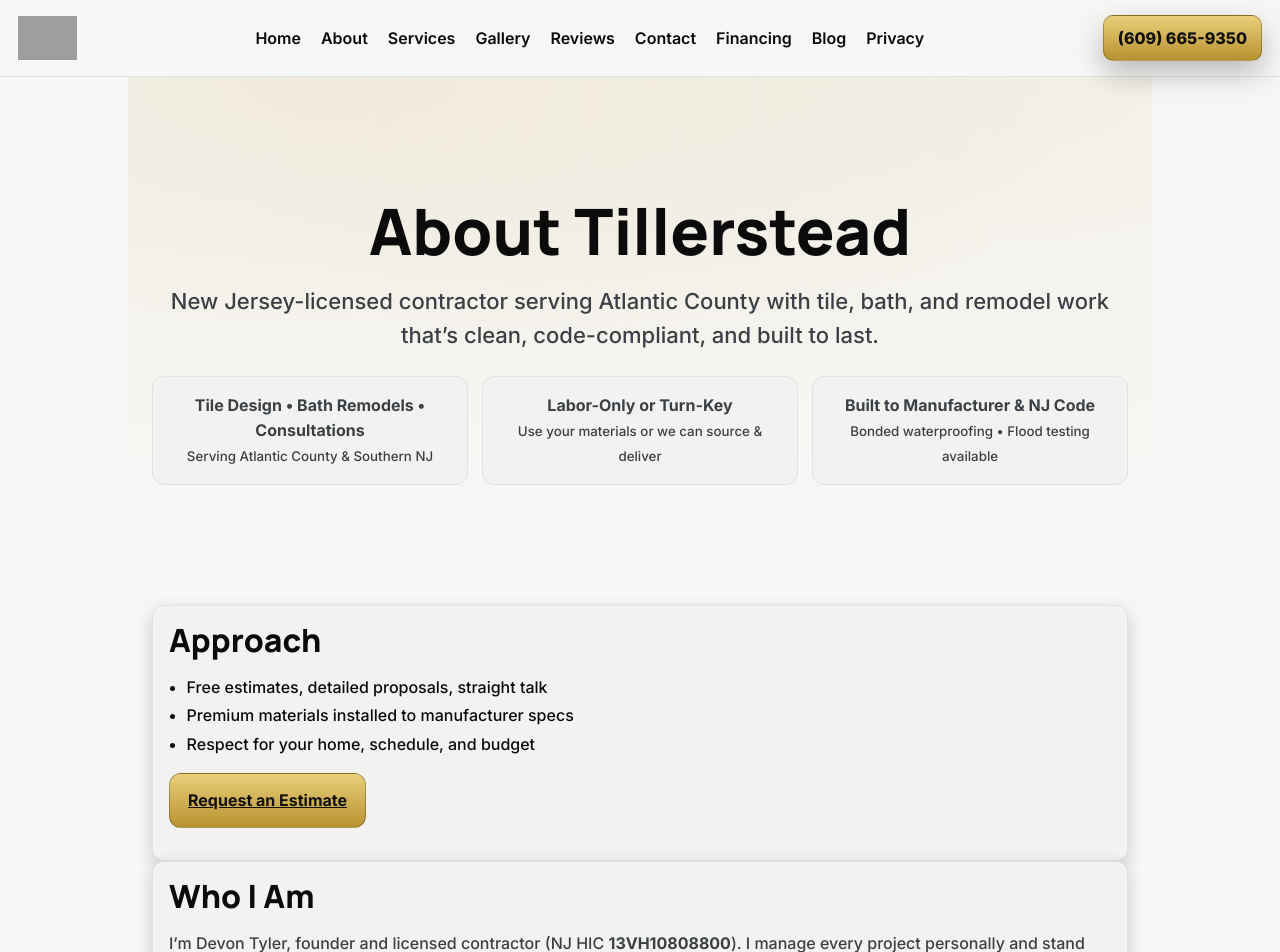
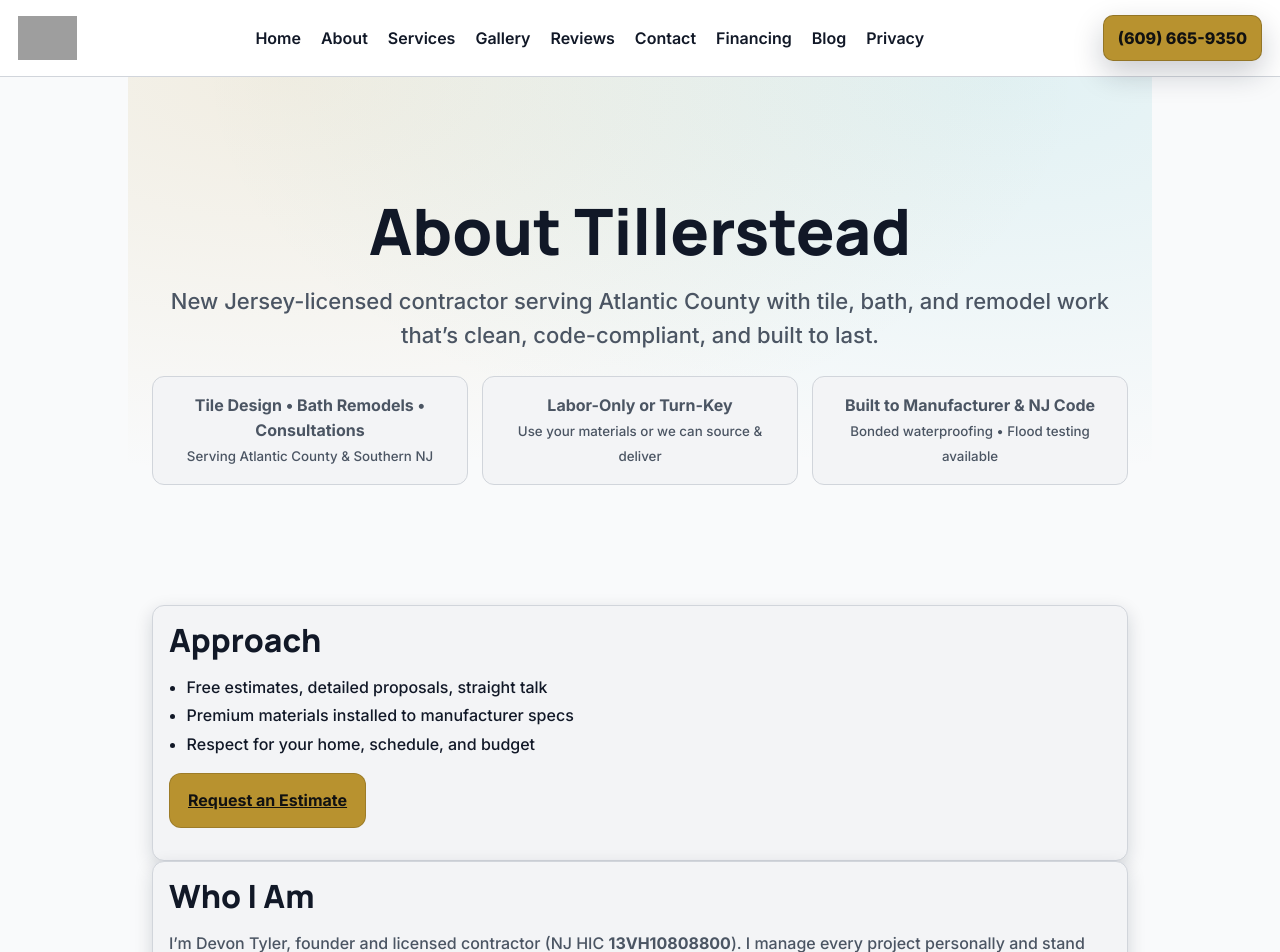
Before and after one commit to XTX33/Tillerstead-site, a Jekyll site: the page built from about.html, in a window 1280 px wide and 1400 px high. Shown: the top 952 px of the window. Built offline with Jekyll 4.4.1, drawn with Linux system fonts in a browser that asks for light colours; grey boxes are pictures that could not be loaded.

Commit message:
Update style.css

```diff
--- a/assets/css/style.css
+++ b/assets/css/style.css
@@ -1,48 +1,51 @@
 /* =========================================================
-   Tillerstead — 2025 Global Theme (Full, Modernized)
+   Tillerstead — 2025 Global Theme (Single Light Theme)
    Colorway: Charcoal • Brass • Emerald
    Fonts: Inter (body), Manrope (UI/heads), IBM Plex Mono (code/nums)
-   Supports: Dark/Light via system + html.light toggle
    ========================================================= */
 
 /* -------------------------
    0) Accessibility Baseline
    ------------------------- */
 @media (prefers-reduced-motion: reduce){
-  *{animation:none !important; transition:none !important; scroll-behavior:auto !important;}
+  *{
+    animation:none !important;
+    transition:none !important;
+    scroll-behavior:auto !important;
+  }
 }
 
 *{box-sizing:border-box}
 html,body{margin:0;padding:0}
 
 /* -------------------------
-   1) Design Tokens
+   1) Design Tokens (Light Theme Only)
    ------------------------- */
 :root{
   /* Brand core */
-  --brand-ink:        #0A0C0E; /* near-black */
-  --brand-stone:      #121417; /* app bg (dark) */
-  --brand-paper:      #F7F7F5; /* app bg (light) */
-  --brand-brass:      #C1A15B; /* primary accent */
+  --brand-ink:        #111827; /* dark charcoal */
+  --brand-stone:      #E5E7EB; /* light gray */
+  --brand-paper:      #F9FAFB; /* main page background */
+  --brand-brass:      #B8922F; /* primary accent */
   --brand-emerald:    #0FA3B1; /* secondary accent */
 
-  /* Semantic (dark default) */
-  --bg:               var(--brand-stone);
-  --surface:          #161A1E;
-  --surface-2:        #1D232A;
-  --text:             #E8EAED;
-  --text-muted:       #B6BCC3;
-  --border:           #2A3139;
+  /* Single light theme */
+  --bg:               var(--brand-paper);
+  --surface:          #FFFFFF;
+  --surface-2:        #F3F4F6;
+  --text:             #111827;
+  --text-muted:       #4B5563;
+  --border:           #D1D5DB;
   --primary:          var(--brand-brass);
-  --primary-contrast: #0B0B0B;
+  --primary-contrast: #111111;
   --accent:           var(--brand-emerald);
-  --accent-contrast:  #061012;
-  --focus:            #7CC7D0; /* focus ring tint (teal) */
+  --accent-contrast:  #041214;
+  --focus:            #0FA3B1; /* focus ring */
 
   /* Elevation / Effects */
   --radius:           12px;
-  --shadow-sm:        0 6px 18px rgba(0,0,0,.18);
-  --shadow:           0 12px 30px rgba(0,0,0,.25);
+  --shadow-sm:        0 6px 18px rgba(15,23,42,.16);
+  --shadow:           0 12px 30px rgba(15,23,42,.22);
 
   /* Layout */
   --max:              64rem;  /* ~1024px */
@@ -68,28 +71,6 @@
   --appbar-h: 60px;
 }
 
-/* Light theme (via html.light) */
-html.light{
-  --bg:               var(--brand-paper);
-  --surface:          #FFFFFF;
-  --surface-2:        #F2F2F0;
-  --text:             #0B0B0B;
-  --text-muted:       #3B4046;
-  --border:           #DFE3E6;
-  --primary:          #B8922F; /* slightly deeper brass for light */
-  --primary-contrast: #111111;
-  --accent:           #108D99; /* slightly deeper emerald for contrast on light */
-  --accent-contrast:  #041214;
-  --focus:            #0FA3B1;
-}
-
-/* Respect system preference by default (your JS toggles html.light as needed) */
-@media (prefers-color-scheme: light){
-  :root:not(.force-dark){
-    /* no-op; using html.light toggle instead to avoid double overrides */
-  }
-}
-
 /* -------------------------
    2) Base / Typography
    ------------------------- */
@@ -100,7 +81,10 @@
   -webkit-font-smoothing:antialiased;
   text-rendering:optimizeLegibility;
 }
-body{ background:var(--bg); color:var(--text); }
+body{
+  background:var(--bg);
+  color:var(--text);
+}
 
 img{display:block; max-width:100%; height:auto}
 a{color:inherit; text-decoration:none}
@@ -108,11 +92,23 @@
 :focus-visible{outline:3px solid var(--focus); outline-offset:2px}
 code,kbd,pre,samp{font-family:var(--font-mono)}
 
-h1{font:800 var(--fs-1)/1.05 var(--font-ui); margin:0 0 var(--s-5)}
-h2{font:800 var(--fs-2)/1.15 var(--font-ui); margin:0 0 var(--s-4)}
-h3{font:700 var(--fs-3)/1.25 var(--font-ui); margin:0 0 var(--s-3)}
+h1{
+  font:800 var(--fs-1)/1.05 var(--font-ui);
+  margin:0 0 var(--s-5);
+}
+h2{
+  font:800 var(--fs-2)/1.15 var(--font-ui);
+  margin:0 0 var(--s-4);
+}
+h3{
+  font:700 var(--fs-3)/1.25 var(--font-ui);
+  margin:0 0 var(--s-3);
+}
 p{margin:0 0 var(--s-4)}
-.lead{font-size:clamp(18px,3vw,22px); color:var(--text-muted)}
+.lead{
+  font-size:clamp(18px,3vw,22px);
+  color:var(--text-muted);
+}
 
 /* Prose (long-form) */
 .prose p{color:var(--text)}
@@ -126,8 +122,16 @@
 .section{padding-block:48px; border-top:1px solid var(--border)}
 .unstyled{list-style:none; margin:0; padding:0}
 .sr-only{position:absolute;width:1px;height:1px;overflow:hidden;clip:rect(0,0,0,0);white-space:nowrap}
-.skip-link{position:absolute;left:-9999px;top:auto;width:1px;height:1px;overflow:hidden}
-.skip-link:focus{position:static;width:auto;height:auto;padding:.5rem 1rem;background:var(--accent);color:#111;border-radius:8px}
+.skip-link{
+  position:absolute;left:-9999px;top:auto;width:1px;height:1px;overflow:hidden;
+}
+.skip-link:focus{
+  position:static;width:auto;height:auto;
+  padding:.5rem 1rem;
+  background:var(--accent);
+  color:#111;
+  border-radius:8px;
+}
 
 /* -------------------------
    3) Header / App Bar / Nav
@@ -136,13 +140,20 @@
   position:sticky; top:0; z-index:1000;
   display:flex; align-items:center; justify-content:space-between; gap:16px;
   padding:12px 18px;
-  background:var(--bg); /* solid (fixes half-transparent issues) */
+  background:var(--surface);
   border-bottom:1px solid var(--border);
 }
 
-.brand{display:flex; align-items:center; gap:10px; color:inherit; text-decoration:none}
-.brand img{height:44px; width:auto; display:block}
-@media (max-width:440px){ .brand img{height:38px} }
+.brand{
+  display:flex; align-items:center; gap:10px;
+  color:inherit; text-decoration:none;
+}
+.brand img{
+  height:44px; width:auto; display:block;
+}
+@media (max-width:440px){
+  .brand img{height:38px}
+}
 
 .nav-toggle{
   background:none; border:none; cursor:pointer;
@@ -157,14 +168,21 @@
 .hamburger::after{top:6px; position:relative}
 
 .site-nav ul{list-style:none; margin:0; padding:0}
-.site-nav a{display:block; padding:.85rem 0; font-weight:600; color:var(--text)}
+.site-nav a{
+  display:block; padding:.85rem 0;
+  font-weight:600; color:var(--text);
+}
 .site-nav a:hover{color:var(--primary)}
 
 /* Desktop nav */
 @media (min-width:821px){
   .nav-toggle{display:none}
-  .site-nav{display:flex; align-items:center; gap:1.25rem}
-  .site-nav ul{display:flex; align-items:center; gap:1.25rem}
+  .site-nav{
+    display:flex; align-items:center; gap:1.25rem;
+  }
+  .site-nav ul{
+    display:flex; align-items:center; gap:1.25rem;
+  }
 }
 
 /* Mobile nav (slide-down) */
@@ -179,7 +197,9 @@
     padding:.75rem 1rem 1.25rem; z-index:999;
     max-height: calc(100vh - var(--appbar-h)); overflow:auto;
   }
-  .site-nav.open{ transform:none; opacity:1; pointer-events:auto }
+  .site-nav.open{
+    transform:none; opacity:1; pointer-events:auto;
+  }
   .site-nav ul{display:grid; gap:.35rem}
   .site-nav .btn{display:block; text-align:center; margin-top:.3rem}
 }
@@ -198,13 +218,24 @@
   border:1px solid var(--border);
   transition: transform .15s ease, background .2s ease, border-color .2s ease, box-shadow .2s ease;
 }
-.btn:hover{ transform:translateY(-1px); box-shadow:var(--shadow-sm) }
+.btn:hover{
+  transform:translateY(-1px);
+  box-shadow:var(--shadow-sm);
+  background:#F9FAFB;
+}
 
+/* Primary solid button */
 .btn-accent{
-  background:linear-gradient(#E8CF7A,var(--primary));
+  background:var(--primary);
   color:var(--primary-contrast) !important;
-  border:1px solid rgba(0,0,0,.25);
+  border:1px solid rgba(0,0,0,.15);
 }
+.btn-accent:hover{
+  background:#A07F22;
+  text-decoration:none;
+}
+
+/* Ghost variant */
 .btn.ghost{
   background:var(--surface-2);
   color:var(--text);
@@ -214,10 +245,14 @@
 /* Call to action (header) */
 .call-btn{
   display:inline-block; padding:10px 14px; border-radius:10px; font-weight:800;
-  background:linear-gradient(#E8CF7A,var(--primary)); color:var(--primary-contrast);
-  border:1px solid rgba(0,0,0,.25); text-decoration:none; box-shadow:var(--shadow);
+  background:var(--primary); color:var(--primary-contrast);
+  border:1px solid rgba(0,0,0,.2); text-decoration:none; box-shadow:var(--shadow);
 }
-.call-btn:hover{text-decoration:none; transform:translateY(-1px)}
+.call-btn:hover{
+  text-decoration:none;
+  transform:translateY(-1px);
+  background:#A07F22;
+}
 
 /* -------------------------
    5) Hero / About / Cards
@@ -226,24 +261,34 @@
   padding-block: clamp(60px, 10vw, 120px);
   text-align: center;
   background:
-    radial-gradient(800px 400px at 15% 0%, color-mix(in oklab, var(--primary) 12%, transparent), transparent),
-    radial-gradient(800px 400px at 85% 0%, color-mix(in oklab, var(--primary) 8%, transparent), transparent);
+    radial-gradient(800px 400px at 15% 0%, rgba(184,146,47,0.12), transparent),
+    radial-gradient(800px 400px at 85% 0%, rgba(15,163,177,0.10), transparent);
 }
+
 .kpis{
   margin-top: var(--s-6);
   display:grid; gap:14px;
   grid-template-columns:repeat(auto-fit, minmax(240px,1fr));
 }
 .kpis .kpi{
-  padding:16px; border:1px solid var(--border);
-  background:var(--surface-2); border-radius:var(--radius);
-  color:var(--text-muted)
+  padding:16px;
+  border:1px solid var(--border);
+  background:var(--surface-2);
+  border-radius:var(--radius);
+  color:var(--text-muted);
 }
 
-.cards{display:grid;grid-template-columns:repeat(auto-fit,minmax(240px,1fr));gap:14px}
+.cards{
+  display:grid;
+  grid-template-columns:repeat(auto-fit,minmax(240px,1fr));
+  gap:14px;
+}
 .card{
-  border:1px solid var(--border); background:var(--surface-2);
-  border-radius:var(--radius); padding:16px; box-shadow:var(--shadow-sm)
+  border:1px solid var(--border);
+  background:var(--surface-2);
+  border-radius:var(--radius);
+  padding:16px;
+  box-shadow:var(--shadow-sm);
 }
 .card p{color:var(--text-muted)}
 
@@ -252,35 +297,60 @@
   display:grid; gap:12px;
   grid-template-columns: repeat(auto-fit, minmax(220px, 1fr));
 }
-.proofgrid figure{margin:0; background:var(--surface); border:1px solid var(--border); border-radius:var(--radius); overflow:hidden}
+.proofgrid figure{
+  margin:0;
+  background:var(--surface);
+  border:1px solid var(--border);
+  border-radius:var(--radius);
+  overflow:hidden;
+}
 .proofgrid img{width:100%; height:auto; display:block}
-.proofgrid figcaption{padding:.65rem .75rem; color:var(--text-muted)}
+.proofgrid figcaption{
+  padding:.65rem .75rem;
+  color:var(--text-muted);
+}
 
 /* -------------------------
    6) FAQ
    ------------------------- */
 .faqs details{
-  background:var(--surface-2);
+  background:var(--surface);
   border:1px solid var(--border);
   border-radius:var(--radius);
   padding:.85rem 1rem;
 }
 .faqs details + details{margin-top:.6rem}
-.faqs summary{cursor:pointer; font-weight:700}
+.faqs summary{
+  cursor:pointer;
+  font-weight:700;
+}
 .faqs p{color:var(--text-muted)}
 
 /* -------------------------
    7) Forms
    ------------------------- */
-.contact-form{display:grid;gap:1rem;margin:1.5rem 0}
-.contact-form .grid{display:grid;grid-template-columns:repeat(auto-fit,minmax(220px,1fr));gap:1rem}
+.contact-form{
+  display:grid;
+  gap:1rem;
+  margin:1.5rem 0;
+}
+.contact-form .grid{
+  display:grid;
+  grid-template-columns:repeat(auto-fit,minmax(220px,1fr));
+  gap:1rem;
+}
 label{display:grid;gap:.4rem}
 input,textarea,select{
-  width:100%; padding:.85rem .9rem; border-radius:10px;
-  border:1px solid var(--border); background:var(--surface); color:var(--text);
+  width:100%; padding:.85rem .9rem;
+  border-radius:10px;
+  border:1px solid var(--border);
+  background:var(--surface);
+  color:var(--text);
 }
 textarea{min-height:140px;resize:vertical}
-input::placeholder,textarea::placeholder{color:color-mix(in oklab, var(--text) 55%, transparent)}
+input::placeholder,textarea::placeholder{
+  color:rgba(75,85,99,.75);
+}
 
 /* -------------------------
    8) Footer
@@ -288,13 +358,28 @@
 .site-footer{
   border-top:1px solid var(--border);
   padding-block: 3rem;
-  background: color-mix(in oklab, var(--bg) 92%, black 8%);
+  background:#F3F4F6; /* light footer so logo stays visible */
   margin-top: var(--s-8);
   color: var(--text);
 }
-.site-footer a{ color: var(--primary); text-decoration: none }
+.site-footer a{
+  color: var(--primary);
+  text-decoration: none;
+}
 .site-footer a:hover{ text-decoration: underline }
-.footer-logo img{ filter:none; opacity:1 }
+
+.site-footer .container {
+  display: flex;
+  flex-direction: column;
+  align-items: center;
+  text-align: center;
+}
+.footer-logo img{
+  max-width: 300px;
+  height: auto;
+  filter:none;
+  opacity:1;
+}
 
 /* -------------------------
    9) Utilities
@@ -316,21 +401,21 @@
 
 /* -------------------------
    11) Icon/Favicon Cache Bust Overrides
-   (Helps kill the old half-circle)
+   (Keeps killing the old half-circle icon)
    ------------------------- */
 @layer reset-icons {
   :root {
     --site-favicon: url("/favicon.ico?v=3");
     --site-apple-touch: url("/apple-touch-icon.png?v=3");
-    --site-mask-icon: url("/assets/img/Logo-light.png?v=3");
+    --site-mask-icon: url("/assets/img/Logo-dark.png?v=3");
   }
 }
 link[rel="mask-icon"],
 link[rel="icon"],
 link[rel="shortcut icon"],
-link[rel="apple-touch-icon"] { content: var(--site-favicon); }
-
-:root{ color-scheme: dark light }
+link[rel="apple-touch-icon"] {
+  content: var(--site-favicon);
+}
 
 /* Optional Safari pinned-tab treatment */
 @supports (-webkit-mask-image: var(--site-mask-icon)) {
@@ -341,10 +426,3 @@
     background-color: var(--primary);
   }
 }
-.site-footer .container {
-  display: flex;
-  flex-direction: column;
-  align-items: center;
-  text-align: center;
-}
-.footer-logo img { max-width: 300px; height: auto; }
```
